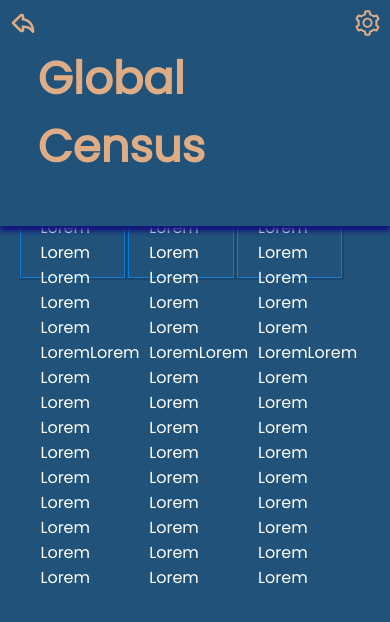
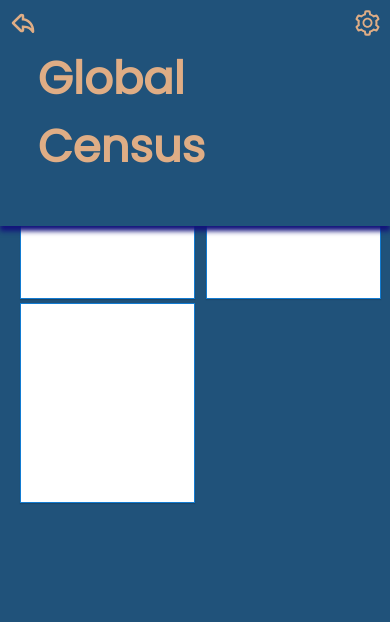
Before and after one commit to mwenyoa/pop-metrics, a React (Create React App) app: page / in a window 390 px wide. Shown: the top 622 px of the page. Built offline with nearby package versions, Linux system fonts and the light colour scheme.

Commit message:
Add styling to the Category component

```diff
--- a/src/components/styles/Category.module.css
+++ b/src/components/styles/Category.module.css
@@ -1,22 +1,104 @@
 
 .Category {
   background-color: rgb(32, 82, 122);
-  width: 100%;
-  height: 100vh;
-  color: #fff;
+  width: 90%;
+  height: 100%;
   display: grid;
-  grid-template-columns: repeat(auto-fit, 30%);
-  column-gap: 1%;
-  padding: 5%;
+  grid-template-columns: repeat(4, 25%);
+  margin: 0 auto;
+  column-gap: 0.5%;
 }
 
 .categorie {
-  display: grid;
-  box-shadow: 1px 1px 1px 1px rgb(27, 70, 105);
-  border-width: 1px;
+  display: flex;
+  box-shadow: 0 1px 1px 0 rgb(27, 70, 105);
+  border-width: 0.2px;
   border-color: rgb(18, 123, 209);
-  padding: 20px;
+  padding: 1px;
   border-style: groove;
   height: 200px;
   width: 100%;
+  column-gap: 1%;
+  flex-direction: column;
+  color: rgb(13, 13, 156);
+  margin: 1% auto;
+  background-color: #fff;
 }
+
+.arrow {
+  float: right;
+  font-size: 18px;
+}
+
+.content {
+  font-size: 19px;
+  text-align: center;
+  color: rgb(13, 13, 156);
+}
+
+.rightCircle {
+  float: right;
+  margin-left: 80%;
+}
+
+.searchAreach {
+  width: 80%;
+}
+
+.search {
+  width: 100%;
+  margin: 2% auto;
+  text-align: center;
+  padding: 1%;
+  background-color: #fff;
+  mix-blend-mode: difference;
+}
+
+form {
+  margin: 0 auto;
+  width: 93%;
+  font-size: 100%;
+  display: flex;
+  justify-content: flex-end;
+  padding: 1%;
+}
+
+.FaSearchLocation {
+  position: absolute;
+  padding: 10%;
+}
+
+@media only screen and (max-width: 600px) {
+  .Category {
+    display: grid;
+    grid-template-columns: repeat(2, 50%);
+    width: 90%;
+    margin: 0 auto;
+    column-gap: 3%;
+    padding-top: 10%;
+  }
+
+  .search {
+    width: 100%;
+    margin: 10% auto;
+    text-align: center;
+    padding: 1%;
+    background-color: #fff;
+    mix-blend-mode: difference;
+  }
+
+  form {
+    padding: 4%;
+    margin-bottom: 0;
+    width: 98%;
+  }
+
+  .FaSearchLocation {
+    position: absolute;
+    padding: 10%;
+  }
+
+  .searchAreach {
+    width: 90%;
+  }
+}
```
